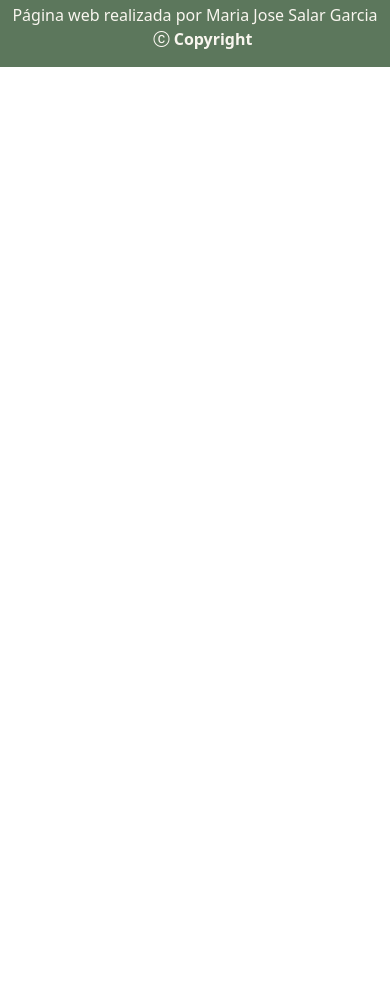
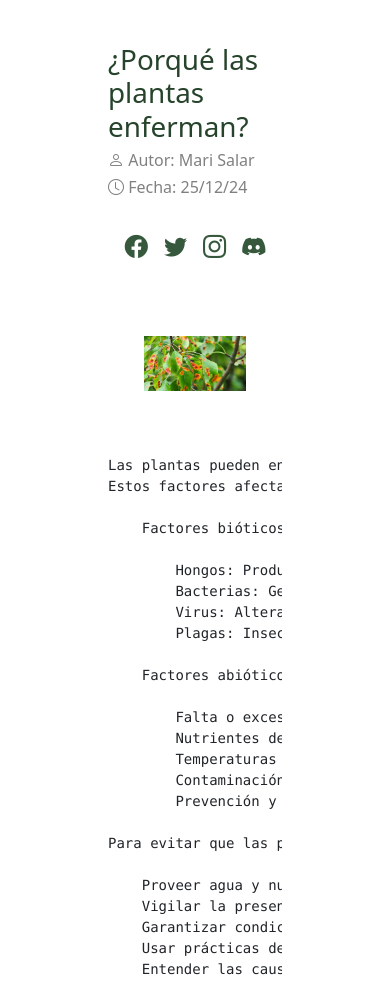
Before and after one commit to MariD3v/Mari_Garden, a plain HTML site: page src/pages/section.html in a window 390 px wide. Shown: the part 300-1299 px from the top of the page. Before the commit the page ends 844 px from the top, so only its background shows below. Drawn offline with nearby package versions, Linux system fonts and the light colour scheme.

Commit message:
finish no responsive pages

```diff
--- a/src/pages/section.html
+++ b/src/pages/section.html
@@ -57,9 +57,51 @@
             </div>
         </div>
     </nav>
-    <section>
+    <section class="container-fluid p-5">
+            <div class="row m-5 gap-3">
+                <div class="col-lg-8">
+                    <h1 style="color: var(--gd-color);">¿Porqué las plantas enferman?</h1>
+                    <h6 style="color: grey;"><i class="bi bi-person"></i> Autor: Mari Salar</h6>
+                    <h6 style="color: grey;"><i class="bi bi-clock"></i> Fecha: 25/12/24</h6>
+                </div>
+                <div class="col-lg d-flex justify-content-center">
+                    <a class="navbar-brand fw-bold p-2" href="https://facebook.com"  style="color: var(--gmd-color);"><i class="bi bi-facebook fs-3"></i></a>
+                    <a class="navbar-brand fw-bold p-2" href="https://twitter.com"  style="color: var(--gmd-color);"><i class="bi bi-twitter fs-3"></i></a>
+                    <a class="navbar-brand fw-bold p-2" href="https://instagram.com"  style="color: var(--gmd-color);"><i class="bi bi-instagram fs-3"></i></a>
+                    <a class="navbar-brand fw-bold p-2" href="https://discord.com"  style="color: var(--gmd-color);"><i class="bi bi-discord fs-3"></i></a>
+                </div>
+                <img src="../assets/plantaenferma.jpg" class="col-12 p-5">
+                <div class="col-12">
+                    <pre>
+Las plantas pueden enfermar por diversas razones, las cuales se dividen en factores bióticos y abióticos.
+Estos factores afectan su salud y crecimiento, comprometiendo su supervivencia.
 
-    </section>
+    Factores bióticos 🌸
+
+        Hongos: Producen infecciones como el mildiu o la roya, que afectan hojas, tallos y raíces.
+        Bacterias: Generan manchas, marchitez o pudriciones.
+        Virus: Alteran el desarrollo de las plantas, causando deformidades y pérdida de color.
+        Plagas: Insectos como pulgones o ácaros pueden transmitir patógenos y dañar tejidos.
+
+    Factores abióticos 🌸
+
+        Falta o exceso de agua: Provoca marchitez, pudrición o estrés hídrico.
+        Nutrientes desequilibrados: Carencias o excesos de nutrientes afectan el crecimiento.
+        Temperaturas extremas: El frío o calor excesivos pueden dañar tejidos.
+        Contaminación y químicos: Herbicidas o contaminantes del suelo pueden ser tóxicos.
+        Prevención y manejo
+
+Para evitar que las plantas enfermen, es esencial mantener un equilibrio en su entorno, como:
+
+    Proveer agua y nutrientes adecuados.
+    Vigilar la presencia de plagas y enfermedades.
+    Garantizar condiciones ambientales favorables.
+    Usar prácticas de cultivo responsables, como la rotación de cultivos y la poda.
+    Entender las causas de las enfermedades en las plantas permite tomar medidas preventivas y correctivas, asegurando su salud y productividad.
+</pre>
+                </div>
+            </div>
+        </section>
     <footer class="container-fluid d-flex flex-column text-center pt-2 mt-5" style="background-color: var(--glm-color);">
         <p style="color: var(--bll-color);">Página web realizada por Maria Jose Salar Garcia <span style="font-weight:bold; color:var(--bll-color);"><i class="bi bi-c-circle ms-3"></i> Copyright</span></p>
     </footer>
```
Also changed, not shown: src/index.html (+4 -4 lines), src/pages/plant.html (+13 -10 lines), src/pages/sections.html (+22 -3 lines), src/assets/plantaenferma.jpg (added).
